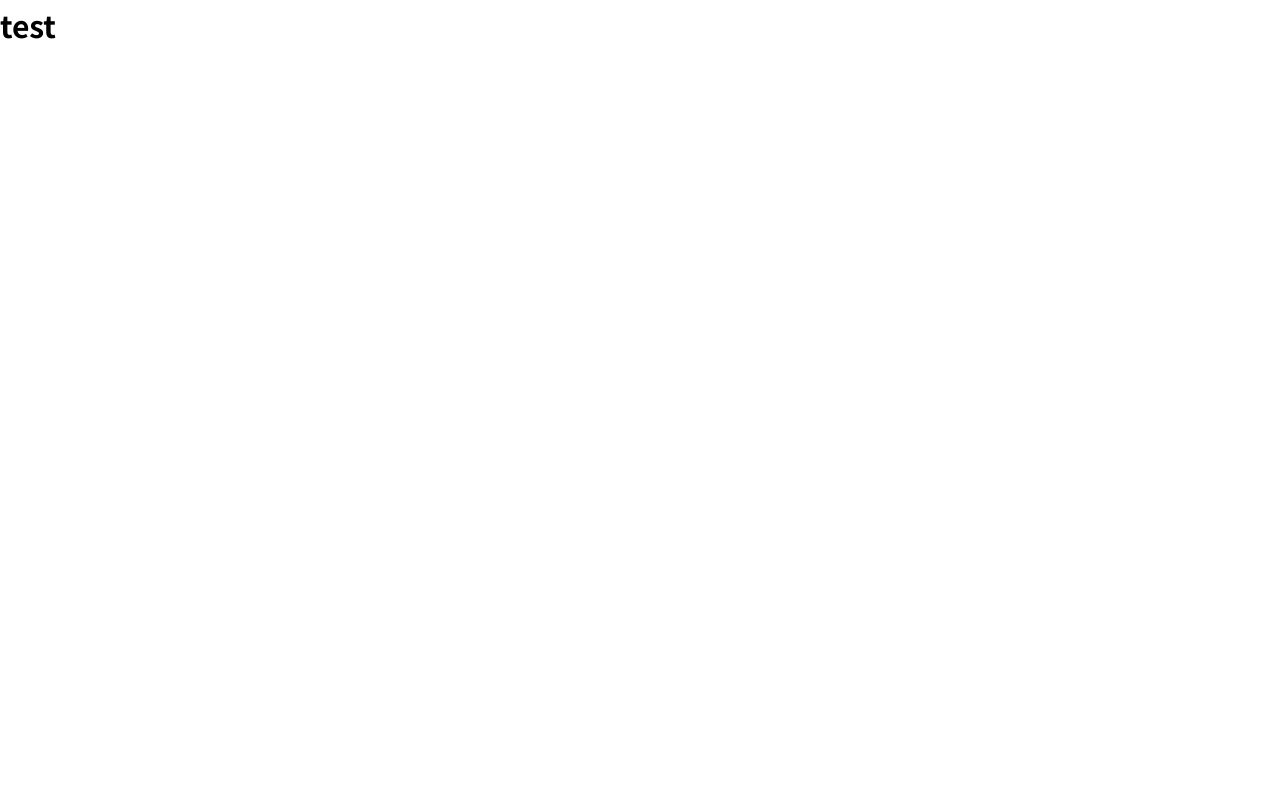
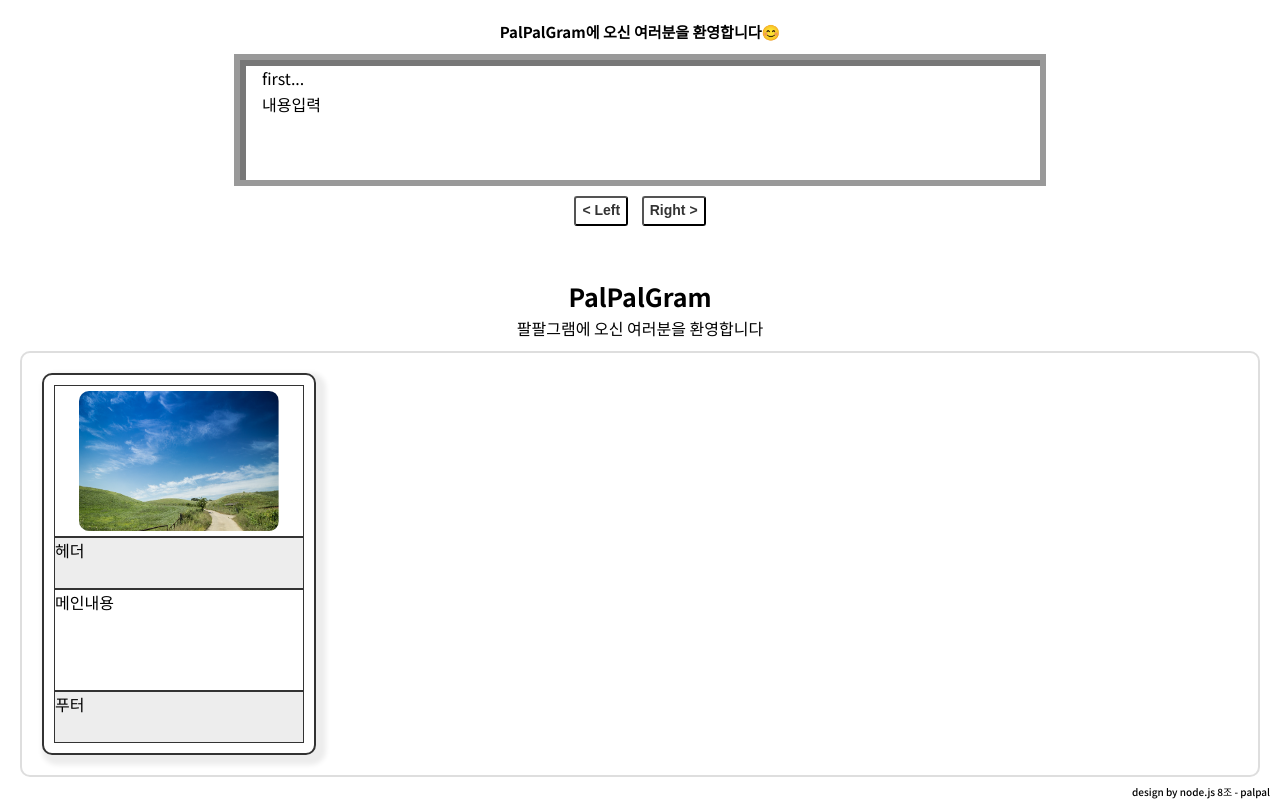
Before and after one commit to tuy112/palpal, a website: page assets/index.html in a window 1280 px wide. Drawn offline with Linux system fonts and the light colour scheme.

Commit message:
2023.06.27(JH)

```diff
--- a/app.js
+++ b/app.js
@@ -1,13 +1,14 @@
 const express = require('express');
 const app = express();
 const port = 3000;
+const path = require('path');
 
 // html css
-app.use(express.static('asset'));
+app.use(express.static(path.join(__dirname, 'assets')));
 
 // 라우트 설정
 app.get('/', (req, res) => {
-    res.sendFile(__dirname + '/assets/index.html');
+    res.sendFile(path.join(__dirname, 'assets', 'index.html'));
 });
 
 // 서버 시작!
--- a/assets/css/reset.css
+++ b/assets/css/reset.css
@@ -28,16 +28,19 @@ footer, header, hgroup, menu, nav, section {
 body {
 	overflow-x: hidden;
 	margin: 0;
+	padding: 20px;
 	position: relative;
+	line-height: 1.6;
+    font-size: 16px;
+    font-family: 'Noto Sans KR', sans-serif;
+	cursor: default;
+}
+a, button {
 	line-height: 1.7;
-    font-size: 17px;
-    font-family: 'Noto Sans KR', sans-serif;
-}
-a {
-	line-height: 1.6;
     font-size: 17px;
     text-decoration: none;
     color:#333;
+	cursor: pointer;
 }
 
 ol, ul , li {
@@ -65,3 +68,15 @@ table {
 	visibility: hidden;
 	line-height: 0;
 }
+
+
+/* footer */
+#footer {
+	position: fixed;
+	bottom: 0;
+	right: 10px;
+}
+#footer p {
+	font-weight: 500;
+	font-size: 10px;
+}
--- a/assets/css/style.css
+++ b/assets/css/style.css
@@ -1,4 +1,113 @@
-h1 {
+/* mainVisual */
+#mainVisual {
+    width: 100%;
+    margin-bottom: 50px;
+}
+#mainVisual h1 {
+    text-align: center;
+    font-size: 15px;
     font-weight: 600;
-    font-size: 30px;
+    margin-bottom: 10px;
 }
+.outer {
+    border: 6px solid #999;
+    width: 800px;
+    height: 120px;
+    margin: 0 auto;
+    overflow-x: hidden;
+}
+.outer .list {
+    display: flex;
+    transition: .3s ease-out;
+    height: 100%;
+    border: 6px solid #777;
+}
+
+.list .inner {
+    padding: 0 16px;
+}
+
+.buttonList {
+    margin-top: 10px;
+    text-align: center;
+}
+.buttonList button {
+    background: none;
+    font-weight: 600;
+    font-size: 14px;
+    transition: 0.3s;
+    border-radius: 3px;
+}
+.buttonList button:last-child {
+    margin-left: 10px;
+}
+.buttonList button:hover {
+    background: #333;
+    color: #fff;
+}
+
+/* main */
+#container {}
+#container.inner {}
+
+.main {}
+.main .palpal {}
+.main .palpal h3 {
+    font-size: 25px;
+    font-weight: 600;
+    text-align: center;
+}
+.main .palpal p {
+    font-size: 16px;
+    text-align: center;
+}
+
+/* main -newspid */
+.main .palpal .newspid {
+    margin-top: 10px;
+    border: 2px solid #dedede;
+    border-radius: 10px;
+    padding: 20px;
+}
+.main .palpal .newspid .card {
+    width: 250px;
+    border: 2px solid #333;
+    flex-direction: column;
+    border-radius: 10px;
+    padding: 10px;
+    box-shadow: 5px 5px 5px 5px #ededed;
+    cursor: pointer;
+    transition: 0.3s;
+}
+.main .palpal .newspid .card:hover {
+    transform: scale(1.05);
+}
+.main .palpal .newspid .card .cardImg {
+    height: 150px;
+    display: flex;
+    border: 1px solid #333;
+}
+.main .palpal .newspid .card .cardImg img {
+    width: 200px;
+    margin: 0 auto;
+    border-radius: 10px;
+    margin-top: 5px;
+    margin-bottom: 5px;
+}
+.main .palpal .newspid .card .cardHead {
+    height: 50px;
+    background-color: #ededed;
+    border: 1px solid #333;
+}
+.main .palpal .newspid .card .cardMain {
+    height: 100px;
+    border: 1px solid #333;
+}
+.main .palpal .newspid .card .cardMain p {
+    text-align: left;
+}
+.main .palpal .newspid .card .cardFooter {
+    height: 50px;
+    background-color: #ededed;
+    border: 1px solid #333;
+}
--- a/assets/index.html
+++ b/assets/index.html
@@ -8,10 +8,69 @@
     <link rel="stylesheet" href="./css/style.css">
 </head>
 <body>
-    <h1>test</h1>
+    <!-- 본문바로가기 -->
+    <p id="skipNav" class="hide"><a href="./index.html">본문 바로가기</a></p>
+
+    <!-- header -->
+    <header id="header"></header>
+
+    <!-- mainVisual -->
+    <section id="mainVisual">
+        <h1>PalPalGram에 오신 여러분을 환영합니다😊</h1>
+        <div class="outer">
+            <div class="list">
+                <div class="inner">
+                    <h2>first...</h2>
+                    <p>내용입력</p>
+                </div>
+                <div class="inner">
+                    <h2>second...</h2>
+                    <p>내용입력</p>
+                </div>
+                <div class="inner">
+                    <h2>third...</h2>
+                    <p>내용입력</p>
+                </div>
+            </div>
+        </div>
+
+        <div class="buttonList">
+            <button class="buttonLeft">&lt; Left</button>
+            <button class="buttonRight">Right &gt;</button>
+        </div>
+    </section>
+
+    <!-- main -->
+    <main id="container" class="main">
+        <div class="palpal">
+            <h3>PalPalGram</h3>
+            <p>팔팔그램에 오신 여러분을 환영합니다</p>
+            <div class="newspid">
+                <div class="card">
+                    <div class="cardImg">
+                        <img src="./images/example.png" alt="예시" />
+                    </div>
+                    <div class="cardHead">
+                     헤더
+                    </div>
+                    <div class="cardMain">
+                      <p>메인내용</p>
+                    </div>
+                    <div class="cardFooter">
+                      푸터
+                    </div>
+                </div>
+            </div>
+        </div>
+    </main>
+
+    <!-- footer -->
+    <footer id="footer">
+        <p>design by node.js 8조 - palpal</p>
+    </footer>
 
 
     <!-- script part -->
-    <script src="./js/main.js"></script>
+    <script type="module" src="./js/main.js"></script>
 </body>
 </html>
--- a/assets/js/main.js
+++ b/assets/js/main.js
@@ -0,0 +1,28 @@
+/* mainVisual js */
+// div사이즈 동적으로 구하기
+const outer = document.querySelector('.outer');
+const innerList = document.querySelector('.list');
+const inners = document.querySelectorAll('.inner');
+let currentIndex = 0; // 현재 슬라이드 화면 인덱스
+
+inners.forEach((inner) => {
+  inner.style.width = `${outer.clientWidth}px`;
+})
+
+innerList.style.width = `${outer.clientWidth * inners.length}px`;
+
+// 버튼에 이벤트 등록하기
+const buttonLeft = document.querySelector('.buttonLeft');
+const buttonRight = document.querySelector('.buttonRight');
+
+buttonLeft.addEventListener('click', () => {
+  currentIndex--;
+  currentIndex = currentIndex < 0 ? 0 : currentIndex;
+  innerList.style.marginLeft = `-${outer.clientWidth * currentIndex}px`;
+});
+
+buttonRight.addEventListener('click', () => {
+  currentIndex++;
+  currentIndex = currentIndex >= inners.length ? inners.length - 1 : currentIndex;
+  innerList.style.marginLeft = `-${outer.clientWidth * currentIndex}px`;
+});
```
Also changed, not shown: assets/signup.html (added, +32 -0 lines), assets/sub.html (+3 -3 lines), migrations/20230626072016-create-user.js (added, +29 -0 lines), migrations/20230626072519-create-board.js (added, +34 -0 lines), models/board.js (added, +20 -0 lines), models/user.js (added, +21 -0 lines), assets/images/example.png (added), migrations/hi.js (deleted).
